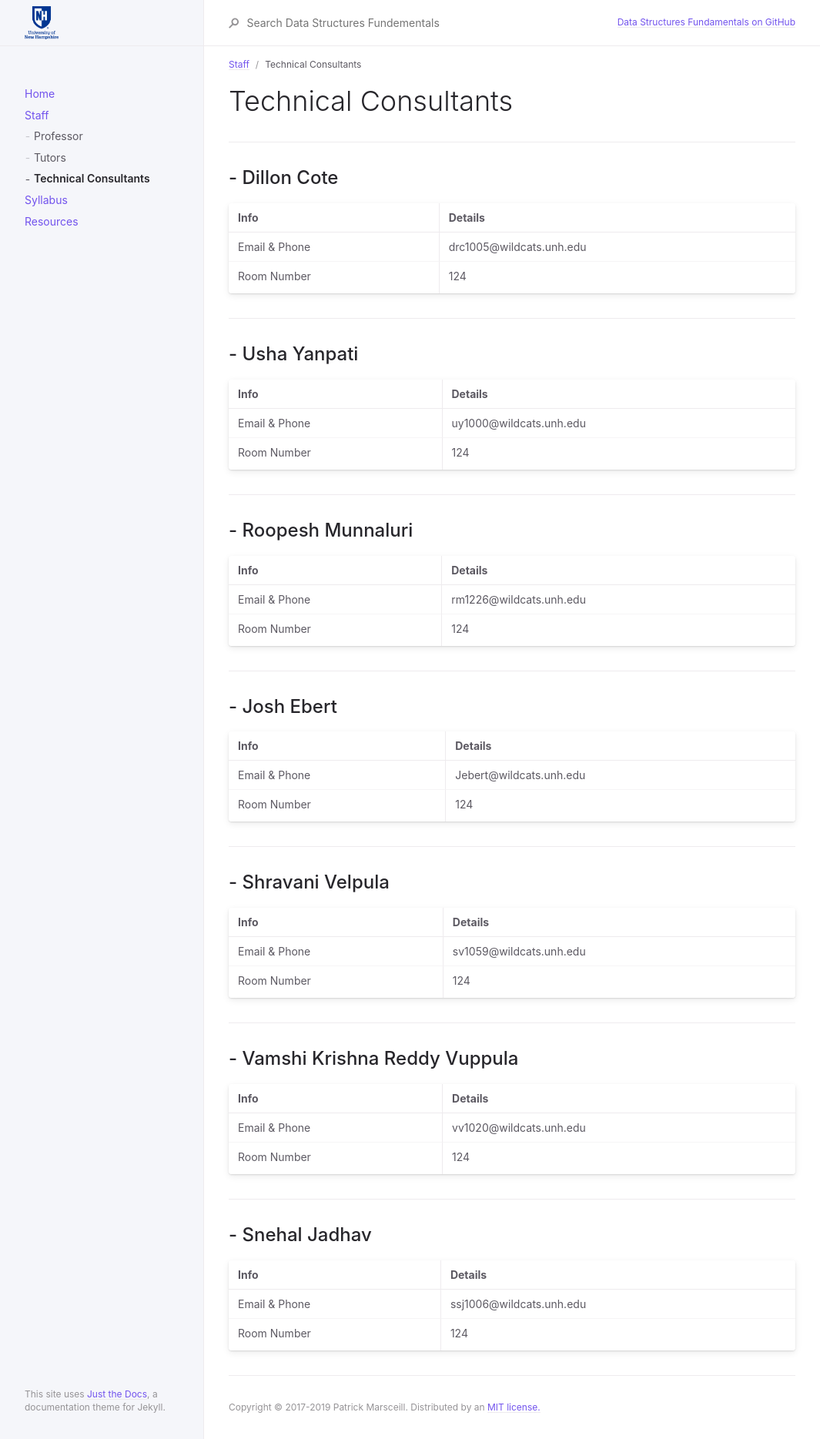
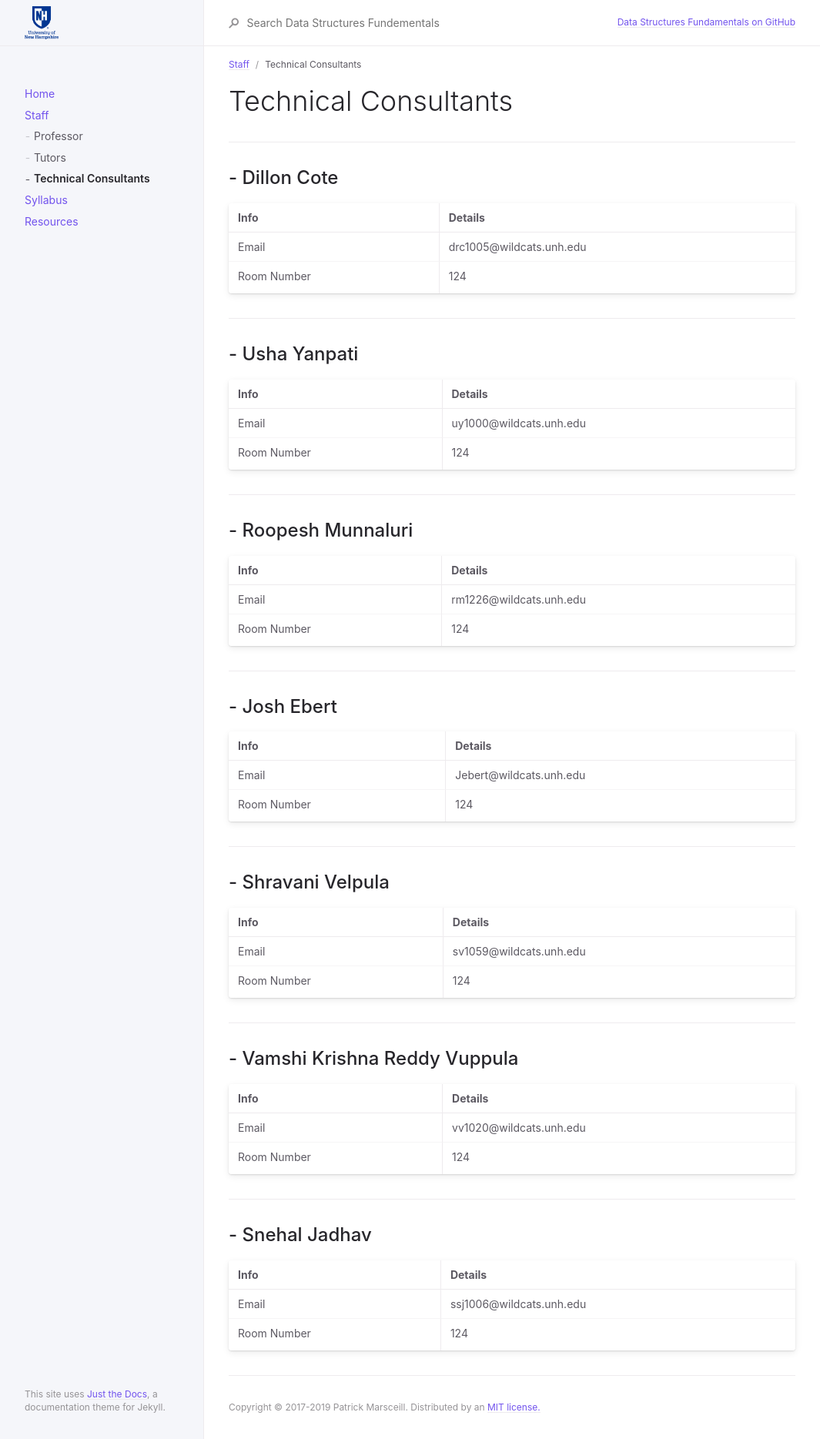
Before and after one commit to comp525/comp525.github.io, a Jekyll site: the page built from docs/staff/techs.md, in a window 1280 px wide. Shown: the whole page at 77% size, without its empty margins (107-1172 px from the left). Built offline with Jekyll 4.4.1, drawn with Linux system fonts in a browser that asks for light colours.

Commit message:
Update techs.md

```diff
--- a/docs/staff/techs.md
+++ b/docs/staff/techs.md
@@ -12,7 +12,7 @@ nav_order: 3
 
 | Info             | Details |
 | :---             | :---- |
-| Email & Phone    | drc1005@wildcats.unh.edu |
+| Email            | drc1005@wildcats.unh.edu |
 | Room Number           | 124 |
 
 ------
@@ -21,7 +21,7 @@ nav_order: 3
 
 | Info             | Details |
 | :---             | :---- |
-| Email & Phone    | uy1000@wildcats.unh.edu |
+| Email            | uy1000@wildcats.unh.edu |
 | Room Number           | 124 |
 
 ------
@@ -30,7 +30,7 @@ nav_order: 3
 
 | Info             | Details |
 | :---             | :---- |
-| Email & Phone    | rm1226@wildcats.unh.edu |
+| Email            | rm1226@wildcats.unh.edu |
 | Room Number           | 124 |
 
 ------
@@ -39,7 +39,7 @@ nav_order: 3
 
 | Info             | Details |
 | :---             | :---- |
-| Email & Phone    | Jebert@wildcats.unh.edu |
+| Email            | Jebert@wildcats.unh.edu |
 | Room Number           | 124 |
 
 ------
@@ -48,7 +48,7 @@ nav_order: 3
 
 | Info             | Details |
 | :---             | :---- |
-| Email & Phone    | sv1059@wildcats.unh.edu |
+| Email            | sv1059@wildcats.unh.edu |
 | Room Number           | 124 |
 
 ------
@@ -57,7 +57,7 @@ nav_order: 3
 
 | Info             | Details |
 | :---             | :---- |
-| Email & Phone    | vv1020@wildcats.unh.edu |
+| Email            | vv1020@wildcats.unh.edu |
 | Room Number           | 124 |
 
 ------
@@ -66,5 +66,5 @@ nav_order: 3
 
 | Info             | Details |
 | :---             | :---- |
-| Email & Phone    | ssj1006@wildcats.unh.edu |
+| Email            | ssj1006@wildcats.unh.edu |
 | Room Number           | 124 |
```
